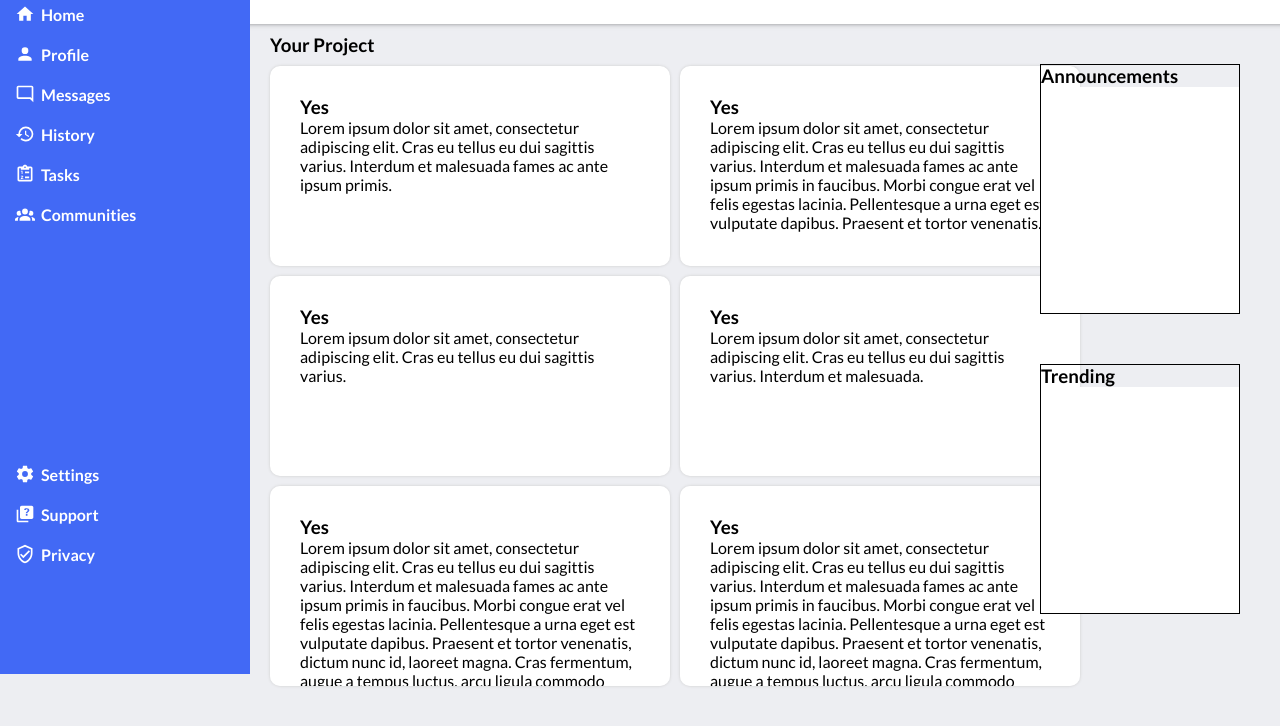
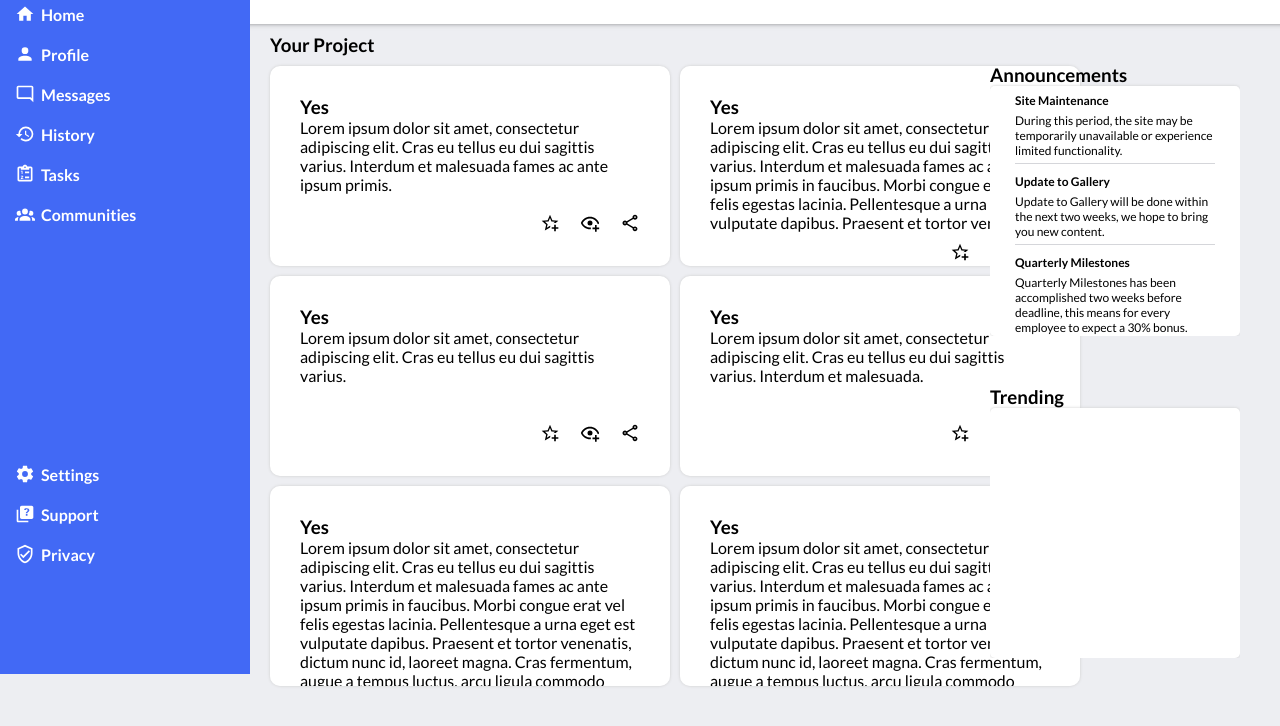
Before and after one commit to VincECodesNicely/Admin-Dashboard, a plain HTML site: page index.html in a window 1280 px wide. Shown: the part 126-852 px from the top of the page. Drawn offline with Linux system fonts and the light colour scheme.

Commit message:
announcement board complete

```diff
--- a/index.html
+++ b/index.html
@@ -3,6 +3,7 @@
   <head>
     <meta charset="UTF-8" />
     <meta name="viewport" content="width=device-width, initial-scale=1.0" />
+
     <title>Admin Dashboard</title>
     <link rel="stylesheet" href="styles.css" />
   </head>
@@ -88,28 +89,61 @@
         <div class="card-container">
           <div class="project-cards">
             <h3>Yes</h3>
+            <div class="card-content">
               <p>
                 Lorem ipsum dolor sit amet, consectetur adipiscing elit. Cras eu
-              tellus eu dui sagittis varius. Interdum et malesuada fames ac ante
-              ipsum primis.
+                tellus eu dui sagittis varius. Interdum et malesuada fames ac
+                ante ipsum primis.
               </p>
+            </div>
+            <div class="card-btn-container">
+              <button>
+                <img src="imgs/card-imgs/star-plus-outline.svg" />
+              </button>
+              <button><img src="imgs/card-imgs/eye-plus-outline.svg" /></button>
+              <button>
+                <img src="imgs/card-imgs/share-variant-outline.svg" />
+              </button>
+            </div>
           </div>
           <div class="project-cards">
             <h3>Yes</h3>
+            <div class="card-conent">
               <p>
                 Lorem ipsum dolor sit amet, consectetur adipiscing elit. Cras eu
-              tellus eu dui sagittis varius. Interdum et malesuada fames ac ante
-              ipsum primis in faucibus. Morbi congue erat vel felis egestas
-              lacinia. Pellentesque a urna eget est vulputate dapibus. Praesent
-              et tortor venenatis.
+                tellus eu dui sagittis varius. Interdum et malesuada fames ac
+                ante ipsum primis in faucibus. Morbi congue erat vel felis
+                egestas lacinia. Pellentesque a urna eget est vulputate dapibus.
+                Praesent et tortor venenatis.
               </p>
+            </div>
+            <div class="card-btn-container">
+              <button>
+                <img src="imgs/card-imgs/star-plus-outline.svg" />
+              </button>
+              <button><img src="imgs/card-imgs/eye-plus-outline.svg" /></button>
+              <button>
+                <img src="imgs/card-imgs/share-variant-outline.svg" />
+              </button>
+            </div>
           </div>
           <div class="project-cards">
             <h3>Yes</h3>
+            <div class="card-content">
               <p>
                 Lorem ipsum dolor sit amet, consectetur adipiscing elit. Cras eu
                 tellus eu dui sagittis varius.
               </p>
+            </div>
+            <div class="card-btn-container">
+              <button>
+                <img src="imgs/card-imgs/star-plus-outline.svg" />
+              </button>
+              <button><img src="imgs/card-imgs/eye-plus-outline.svg" /></button>
+              <button>
+                <img src="imgs/card-imgs/share-variant-outline.svg" />
+              </button>
+            </div>
           </div>
           <div class="project-cards">
             <h3>Yes</h3>
@@ -117,43 +151,108 @@
               Lorem ipsum dolor sit amet, consectetur adipiscing elit. Cras eu
               tellus eu dui sagittis varius. Interdum et malesuada.
             </p>
+            <div class="card-btn-container">
+              <button>
+                <img src="imgs/card-imgs/star-plus-outline.svg" />
+              </button>
+              <button><img src="imgs/card-imgs/eye-plus-outline.svg" /></button>
+              <button>
+                <img src="imgs/card-imgs/share-variant-outline.svg" />
+              </button>
+            </div>
           </div>
           <div class="project-cards">
             <h3>Yes</h3>
+            <div class="card-content">
               <p>
                 Lorem ipsum dolor sit amet, consectetur adipiscing elit. Cras eu
-              tellus eu dui sagittis varius. Interdum et malesuada fames ac ante
-              ipsum primis in faucibus. Morbi congue erat vel felis egestas
-              lacinia. Pellentesque a urna eget est vulputate dapibus. Praesent
-              et tortor venenatis, dictum nunc id, laoreet magna. Cras
-              fermentum, augue a tempus luctus, arcu ligula commodo ipsum, sit
-              amet rhoncus nunc augue facilisis ligula. Aliquam sagittis quam et
-              nunc venenatis finibus. Maecenas luctus egestas maximus.
+                tellus eu dui sagittis varius. Interdum et malesuada fames ac
+                ante ipsum primis in faucibus. Morbi congue erat vel felis
+                egestas lacinia. Pellentesque a urna eget est vulputate dapibus.
+                Praesent et tortor venenatis, dictum nunc id, laoreet magna.
+                Cras fermentum, augue a tempus luctus, arcu ligula commodo
+                ipsum, sit amet rhoncus nunc augue facilisis ligula. Aliquam
+                sagittis quam et nunc venenatis finibus. Maecenas luctus egestas
+                maximus.
               </p>
+            </div>
+            <div class="card-btn-container">
+              <button>
+                <img src="imgs/card-imgs/star-plus-outline.svg" />
+              </button>
+              <button><img src="imgs/card-imgs/eye-plus-outline.svg" /></button>
+              <button>
+                <img src="imgs/card-imgs/share-variant-outline.svg" />
+              </button>
+            </div>
           </div>
           <div class="project-cards">
             <h3>Yes</h3>
+            <div class="card-content">
               <p>
                 Lorem ipsum dolor sit amet, consectetur adipiscing elit. Cras eu
-              tellus eu dui sagittis varius. Interdum et malesuada fames ac ante
-              ipsum primis in faucibus. Morbi congue erat vel felis egestas
-              lacinia. Pellentesque a urna eget est vulputate dapibus. Praesent
-              et tortor venenatis, dictum nunc id, laoreet magna. Cras
-              fermentum, augue a tempus luctus, arcu ligula commodo ipsum, sit
-              amet rhoncus nunc augue facilisis ligula. Aliquam sagittis quam et
-              nunc venenatis finibus. Maecenas luctus egestas maximus.
+                tellus eu dui sagittis varius. Interdum et malesuada fames ac
+                ante ipsum primis in faucibus. Morbi congue erat vel felis
+                egestas lacinia. Pellentesque a urna eget est vulputate dapibus.
+                Praesent et tortor venenatis, dictum nunc id, laoreet magna.
+                Cras fermentum, augue a tempus luctus, arcu ligula commodo
+                ipsum, sit amet rhoncus nunc augue facilisis ligula. Aliquam
+                sagittis quam et nunc venenatis finibus. Maecenas luctus egestas
+                maximus.
               </p>
+            </div>
+            <div class="card-btn-container">
+              <button>
+                <img src="imgs/card-imgs/star-plus-outline.svg" />
+              </button>
+              <button><img src="imgs/card-imgs/eye-plus-outline.svg" /></button>
+              <button>
+                <img src="imgs/card-imgs/share-variant-outline.svg" />
+              </button>
+            </div>
           </div>
         </div>
       </div>
       <div class="bulletin-board">
         <div class="news-container">
           <h3>Announcements</h3>
-          <div class="announcement-board"></div>
+          <div class="announcement-board">
+            <div class="announcement-content">
+              <div class="headliner">
+                <h3>Site Maintenance</h3>
+              </div>
+              <p>
+                During this period, the site may be temporarily unavailable or
+                experience limited functionality.
+              </p>
+            </div>
+            <div class="announcement-content">
+              <div class="headliner">
+                <h3>Update to Gallery</h3>
+              </div>
+              <p>
+                Update to Gallery will be done within the next two weeks, we
+                hope to bring you new content.
+              </p>
+            </div>
+            <div class="announcement-content">
+              <div class="headliner">
+                <h3>Quarterly Milestones</h3>
+              </div>
+              <p>
+                Quarterly Milestones has been accomplished two weeks before
+                deadline, this means for every employee to expect a 30% bonus.
+              </p>
+            </div>
+          </div>
         </div>
         <div class="news-container">
           <h3>Trending</h3>
-          <div class="trending-board"></div>
+          <div class="trending-board">
+            <div class="trending-profile"></div>
+            <div class="trending-profile"></div>
+            <div class="trending-profile"></div>
+          </div>
         </div>
       </div>
     </div>
--- a/styles.css
+++ b/styles.css
@@ -24,7 +24,7 @@ body {
   display: grid;
   gap: -20px;
   background-color: var(--primary-blue);
-  height: 100vh;
+  height: 100%;
   width: 250px;
   align-items: center;
   color: white;
@@ -200,6 +200,8 @@ input {
 }
 
 .project-cards {
+  display: flex;
+  flex-direction: column;
   width: 400px;
   height: 200px;
   -moz-box-shadow: 0 0 3px #ccc;
@@ -208,7 +210,31 @@ input {
   background-color: white;
   border-radius: 10px;
   padding: 30px;
-  overflow-x: hidden;
+  overflow-y: auto;
+}
+
+.card-content {
+  flex: 1;
+}
+
+.card-btn-container {
+  display: flex;
+  align-items: center;
+  margin-top: auto;
+  padding-top: 10px;
+
+  gap: 20px;
+  justify-content: flex-end;
+}
+
+.card-btn-container button {
+  background-color: white;
+  border: none;
+  cursor: pointer;
+}
+
+.card-btn-container img {
+  width: 20px;
 }
 
 .bulletin-board {
@@ -222,21 +248,56 @@ input {
 
 .news-container {
   margin-top: 10px;
-  border: 1px solid black;
-  height: 250px;
-  width: 200px;
+  height: auto;
+  width: fit-content;
   margin-right: 10px;
   overflow-y: hidden;
 }
 
 .announcement-board {
+  display: flex;
+  flex-direction: column;
+  align-items: center;
+  justify-content: center;
   background-color: white;
-  height: 300px;
+  height: 250px;
+  width: 250px;
+  overflow-y: auto;
+  -moz-box-shadow: 0 0 3px #ccc;
+  -webkit-box-shadow: 0 0 3px #ccc;
+  box-shadow: 0 0 3px #ccc;
+  padding: 20px;
+  border-radius: 5px;
+}
+
+.announcement-content {
   width: 200px;
+}
+
+.announcement-content p {
+  font-size: 12px;
+  padding-bottom: 5px;
+}
+
+.announcement-content:not(:last-child) {
+  border-bottom: #d5d6da 1px solid;
+}
+
+.announcement-content h3 {
+  font-size: 12px;
+}
+
+.headliner {
+  padding-top: 10px;
+  padding-bottom: 5px;
 }
 
 .trending-board {
   background-color: white;
-  height: 300px;
-  width: 200px;
+  height: 250px;
+  width: 250px;
+  -moz-box-shadow: 0 0 3px #ccc;
+  -webkit-box-shadow: 0 0 3px #ccc;
+  box-shadow: 0 0 3px #ccc;
+  border-radius: 5px;
 }
```
Also changed, not shown: imgs/card-imgs/eye-plus-outline.svg (added), imgs/card-imgs/share-variant-outline.svg (added), imgs/card-imgs/star-plus-outline.svg (added), 1 other file. Lines whose indentation alone changed are shown as unchanged.
